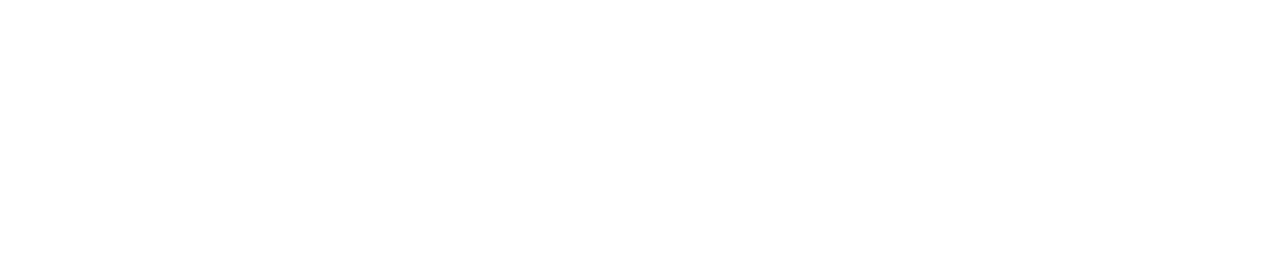
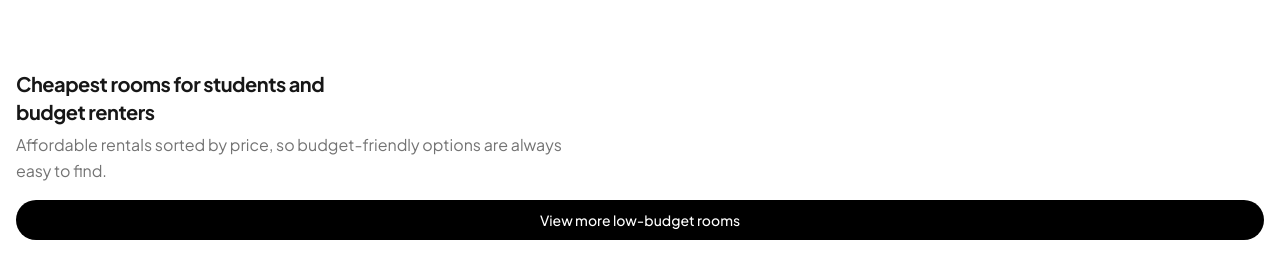
Before and after one commit to roshanmandal45/RoomRental, a Next.js app: page / in a window 1280 px wide. Shown: the part 2494-2756 px from the top of the page. Before the commit the page ends 2532 px from the top, so only its background shows below. Built offline with nearby package versions, Linux system fonts and the light colour scheme.

Commit message:
Two sections added

```diff
--- a/app/page.tsx
+++ b/app/page.tsx
@@ -2,6 +2,8 @@
 import Homepage from './components/Homepage'
 import Navbar from './components/Navbar'
 import PopularRooms from './components/PopularRoom'
+import FeaturedSec from './components/FeaturedSec'
+import CheapestRoomSec from './components/CheapestRoomSec'
 
 export default function page() {
   return (
@@ -9,6 +11,8 @@
       <Navbar/>
       <Homepage/>
       <PopularRooms/>
+      <CheapestRoomSec/>
+      <FeaturedSec/>
     </main>
   )
 }
```
